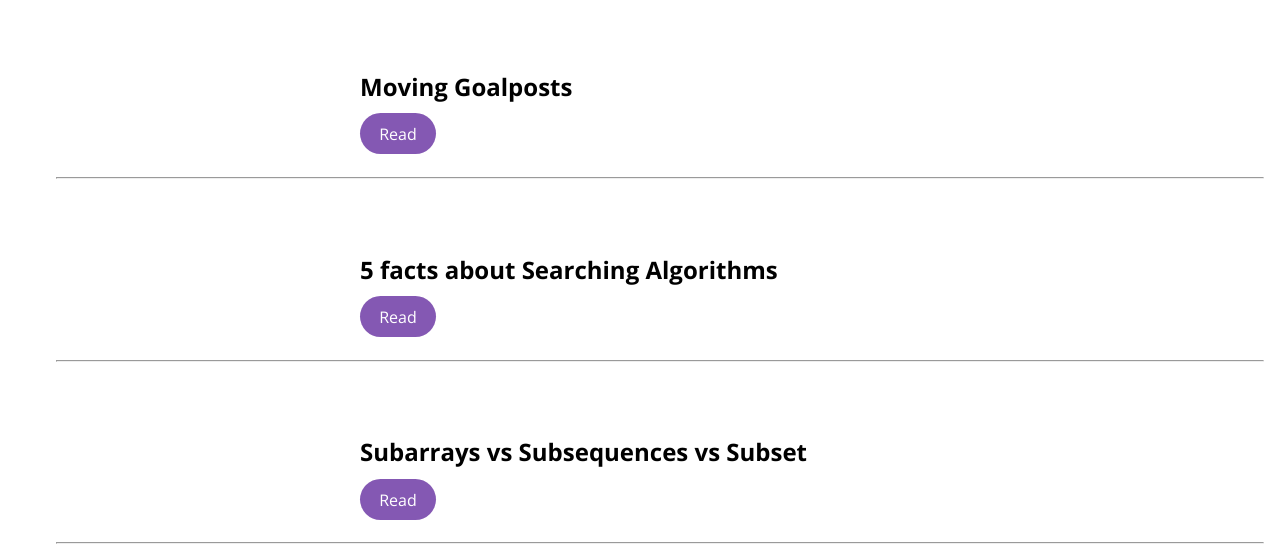
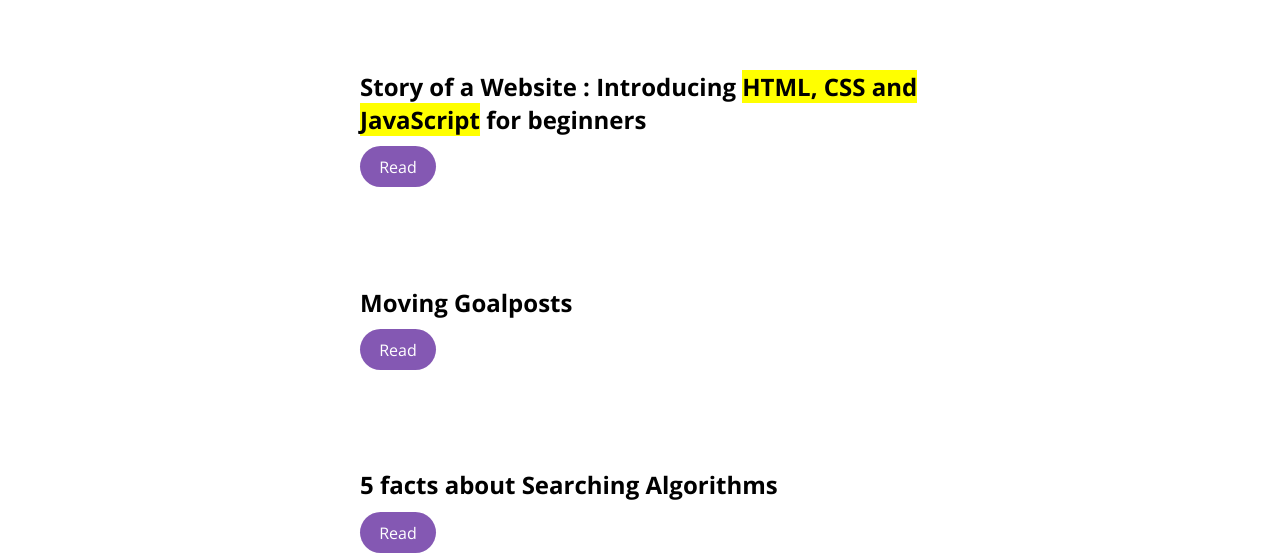
Before and after one commit to AarushSharmaa/Portfolio, a plain HTML site: page blogs.html in a window 1280 px wide. Shown: the part 274-829 px from the top of the page. Drawn offline with nearby package versions, Linux system fonts and the light colour scheme.

Commit message:
added : new blog

```diff
--- a/blogs.html
+++ b/blogs.html
@@ -42,48 +42,63 @@
 
         <li>
             <div class="container-center margin-md">
-                <h2>Moving Goalposts </h2>
-                <a class="link primary-link" href="https://medium.com/@aarush.sharma6/moving-goalposts-885c56e3fb1b" target="_blank">Read</a>
+                <h2>Story of a Website : Introducing <mark>HTML, CSS and JavaScript</mark> for beginners</h2>
+                <a class="link primary-link" href="https://medium.com/@aarush.sharma6/story-of-a-website-eefc1cc5504c" target="_blank">Read</a>
+
 
             </div>
         </li>
-        <hr>
+
         <br>
+        <br><br><br>
 
+
+        <li>
+            <div class=" container-center margin-md ">
+                <h2>Moving Goalposts </h2>
+                <a class="link primary-link " href="https://medium.com/@aarush.sharma6/moving-goalposts-885c56e3fb1b " target="_blank ">Read</a>
+
+            </div>
+        </li>
+
+        <br>
+        <br><br><br>
 
 
 
         <li>
-            <div class="container-center margin-md">
+            <div class="container-center margin-md ">
                 <h2>5 facts about Searching Algorithms</h2>
-                <a class="link primary-link" href="https://medium.com/@aarush.sharma6/5-facts-about-searching-algorithms-70149623a7e8" target="_blank">Read</a>
+                <a class="link primary-link " href="https://medium.com/@aarush.sharma6/5-facts-about-searching-algorithms-70149623a7e8 " target="_blank ">Read</a>
 
             </div>
         </li>
 
-        <hr>
+
         <br>
+        <br><br><br>
 
         <li>
-            <div class="container-center margin-md">
+            <div class="container-center margin-md ">
                 <h2>Subarrays vs Subsequences vs Subset</h2>
 
 
-                <a class="link primary-link" href="https://medium.com/@aarush.sharma6/subarrays-vs-subsequence-vs-subsets-9c361b6f9342" target="_blank">Read</a>
+                <a class="link primary-link " href="https://medium.com/@aarush.sharma6/subarrays-vs-subsequence-vs-subsets-9c361b6f9342 " target="_blank ">Read</a>
             </div>
         </li>
 
-        <hr>
+
         <br>
+        <br><br><br>
 
 
         <li>
-            <div class="container-center margin-md">
+            <div class="container-center margin-md ">
                 <h2>Python's In-Built Data Structures</h2>
 
 
 
-                <a class="link primary-link" href="https://medium.com/@aarush.sharma6/pythons-in-built-data-structures-b0cdef9d3e0d" target="_blank">Read</a>
+                <a class="link primary-link " href="https://medium.com/@aarush.sharma6/pythons-in-built-data-structures-b0cdef9d3e0d " target="_blank ">Read</a>
 
 
             </div>
@@ -92,19 +107,20 @@
 
 
     <br>
+    <br><br><br>
 
-    <footer class="footer">
-        <div class="footer-header">Connect With Me</div>
+    <footer class="footer ">
+        <div class="footer-header ">Connect With Me</div>
 
-        <ul class="social-links list-non-bullet">
-            <li class="list-item-inline">
-                <a class="link" href="https://github.com/AarushSharmaa" target="_blank"> <i class="fa-brands fa-github"></i></a>
+        <ul class="social-links list-non-bullet ">
+            <li class="list-item-inline ">
+                <a class="link " href="https://github.com/AarushSharmaa " target="_blank "> <i class="fa-brands fa-github "></i></a>
             </li>
-            <li class="list-item-inline">
-                <a class="link" href="https://www.linkedin.com/in/aarushsharma11/" target="_blank"> <i class="fa-brands fa-linkedin"></i></a>
+            <li class="list-item-inline ">
+                <a class="link " href="https://www.linkedin.com/in/aarushsharma11/ " target="_blank "> <i class="fa-brands fa-linkedin "></i></a>
             </li>
-            <li class="list-item-inline">
-                <a class="link" href="https://twitter.com/aarushsharma5" target="_blank"> <i class="fa-brands fa-twitter"></i></a>
+            <li class="list-item-inline ">
+                <a class="link " href="https://twitter.com/aarushsharma5 " target="_blank "> <i class="fa-brands fa-twitter "></i></a>
             </li>
         </ul>
 
--- a/styles.css
+++ b/styles.css
@@ -192,3 +192,7 @@ hr {
 footer ul {
     padding-inline-start: 0px;
 }
+
+mark {
+    background-color: yellow;
+}
```
